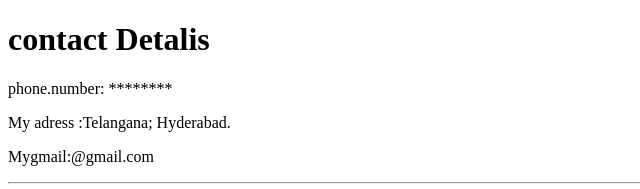
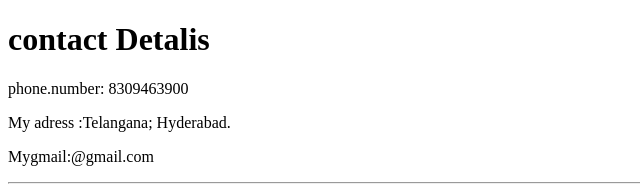
Before and after one commit to shiekfaiyaz/cv, a plain HTML site: page contact.html in a window 1280 px wide. Shown: the top 189 px of the page, 0-640 px from the left. Drawn offline with Linux system fonts and the light colour scheme.

Commit message:
Add initial CV website files

```diff
--- a/contact.html
+++ b/contact.html
@@ -6,8 +6,7 @@
 </head>
 <body>
     <h1>contact Detalis </h1>
-
-     <p>phone.number: ********</p>
+     <p>phone.number: 8309463900</p>
      <p>My adress :Telangana; Hyderabad.</p>
      <p> Mygmail:@gmail.com  </p>
      <hr>
```
